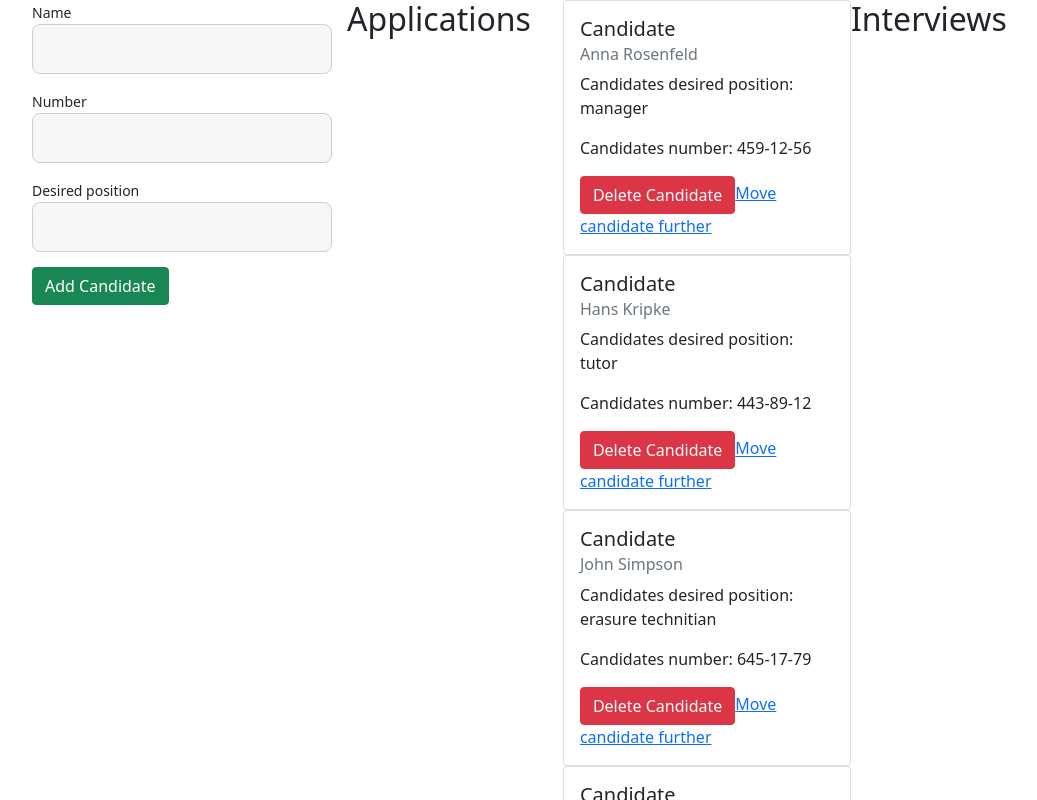
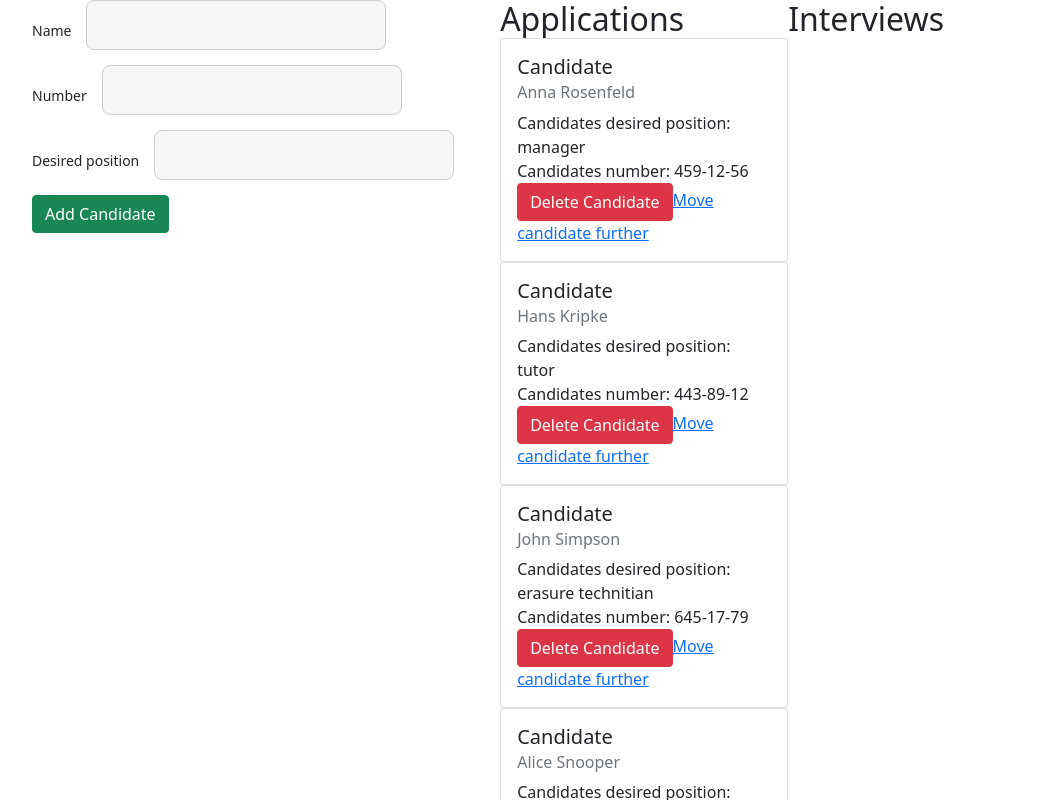
Before and after one commit to solarenergy990/trial-day, a React (Create React App) app: page / in a window 1280 px wide. Shown: the top 800 px of the page, without its empty margins (152-1189 px from the left). Built offline with nearby package versions, Linux system fonts and the light colour scheme.

Commit message:
sets styles to a single state, fixes applicantForm componetnt styles

```diff
--- a/src/components/ApplicantForm/Applicant.module.css
+++ b/src/components/ApplicantForm/Applicant.module.css
@@ -3,8 +3,8 @@
 }
 .labelText {
   display: inline-flex;
-  /* margin-right: 15px; */
-  margin-bottom: 0;
+  margin-right: 15px;
+
   font-size: 14px;
 }
 
@@ -19,3 +19,7 @@
 
   margin-bottom: 15px;
 }
+
+.formContainer {
+  display: inline-block;
+}
--- a/src/components/ApplicantForm/ApplicantForm.jsx
+++ b/src/components/ApplicantForm/ApplicantForm.jsx
@@ -39,7 +39,7 @@ const ContactForm = ({ onSubmit }) => {
   return (
     <div>
       <form className="form" onSubmit={handleSubmit}>
-        <div className="form-container">
+        <div className={s.formContainer}>
           <label className={s.label}>
             <p className={s.labelText}>Name</p>
             <input
--- a/src/components/Container/Container.jsx
+++ b/src/components/Container/Container.jsx
@@ -1,5 +1,5 @@
 import React from 'react';
-import s from '../Container/Container.module.css';
+import s from '../Container/Container.module.scss';
 import PropTypes from 'prop-types';
 
 const Container = ({ children }) => {
--- a/src/components/Dashboard/Dashboard.jsx
+++ b/src/components/Dashboard/Dashboard.jsx
@@ -1,20 +1,20 @@
-import { useState } from "react";
-import ApplicationList from "../ApplicationList/ApplicationList"
-import InterviewList from "../InterviewList/InterviewList"
+import { useState } from 'react';
+import ApplicationList from '../ApplicationList/ApplicationList';
+import InterviewList from '../InterviewList/InterviewList';
 // import AccepedList from "../AcceptedList/AcceptedList"
-import ApplicantForm from "../ApplicantForm/ApplicantForm"
+import ApplicantForm from '../ApplicantForm/ApplicantForm';
 
-import shortid from "shortid";
+import shortid from 'shortid';
 
 import initialApplicants from '../../components/Dashboard/applicants.json';
-import useLocalStorage from '../../hooks/useLocalStorage';
+// import useLocalStorage from '../../hooks/useLocalStorage';
 
 const Dashboard = () => {
   // const [applicants, setApplicants] = useLocalStorage('applicants', initialApplicants);
-    const [applicants, setApplicants] = useState(initialApplicants)
+  const [applicants, setApplicants] = useState(initialApplicants);
   const [filter, setFilter] = useState('');
 
-    console.log("applicants from storage:", applicants)
+  console.log('applicants from storage:', applicants);
   const addApplicant = data => {
     const { name, number, desiredPosition } = data;
 
@@ -42,7 +42,6 @@ const Dashboard = () => {
     setApplicants(applicants.filter(applicant => applicant.id !== applicantId));
   };
 
-
   const getVisibleApplicants = () => {
     const normalizedFilter = filter.toLowerCase();
 
@@ -53,14 +52,27 @@ const Dashboard = () => {
 
   const visibleApplicants = getVisibleApplicants();
 
-    console.log("list of applicants:",visibleApplicants)
+  console.log('list of applicants:', visibleApplicants);
 
-    return <>
+  return (
+    <>
+      <div>
         <ApplicantForm onSubmit={addApplicant} />
-      <ApplicationList applicants={visibleApplicants} onApplicantDelete={ deleteApplicant}/>
+      </div>
+
+      <div>
+        <ApplicationList
+          applicants={visibleApplicants}
+          onApplicantDelete={deleteApplicant}
+        />
+      </div>
+      <div>
         <InterviewList />
+      </div>
+
       {/* <AccepedList /> */}
     </>
-}
+  );
+};
 
-export default Dashboard
+export default Dashboard;
--- a/src/index.css
+++ b/src/index.css
@@ -11,3 +11,17 @@ code {
   font-family: source-code-pro, Menlo, Monaco, Consolas, 'Courier New',
     monospace;
 }
+
+ul,
+ol,
+li,
+h1,
+h2,
+h3,
+h4,
+h5,
+h6,
+p {
+  margin: 0;
+  padding: 0;
+}
```
Also changed, not shown: src/index.js (+3 -4 lines), src/components/Container/Container.module.scss (renamed from src/components/Container/Container.module.css), 1 other file (tests, documents, lock files or other folders). Lines whose indentation alone changed are shown as unchanged.
